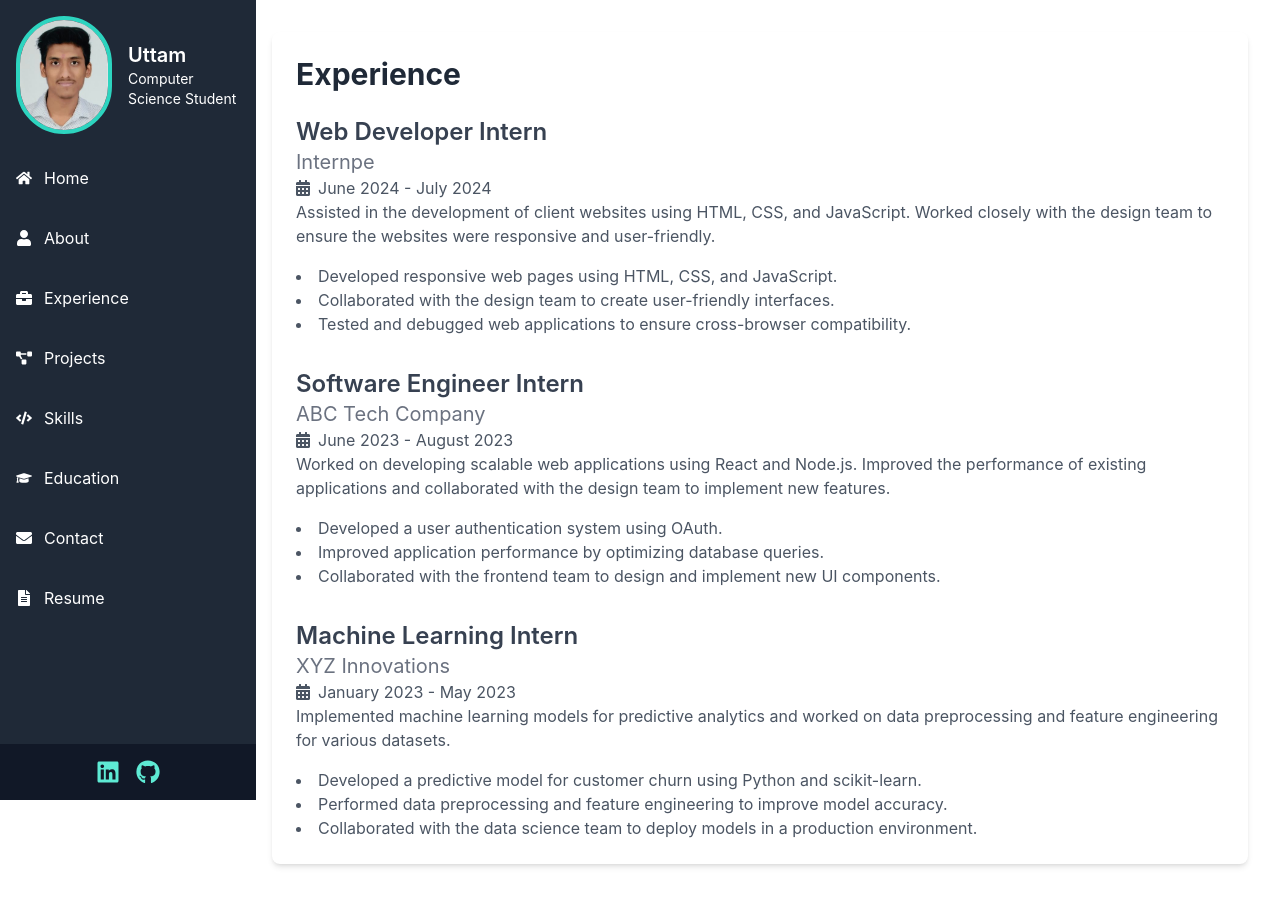
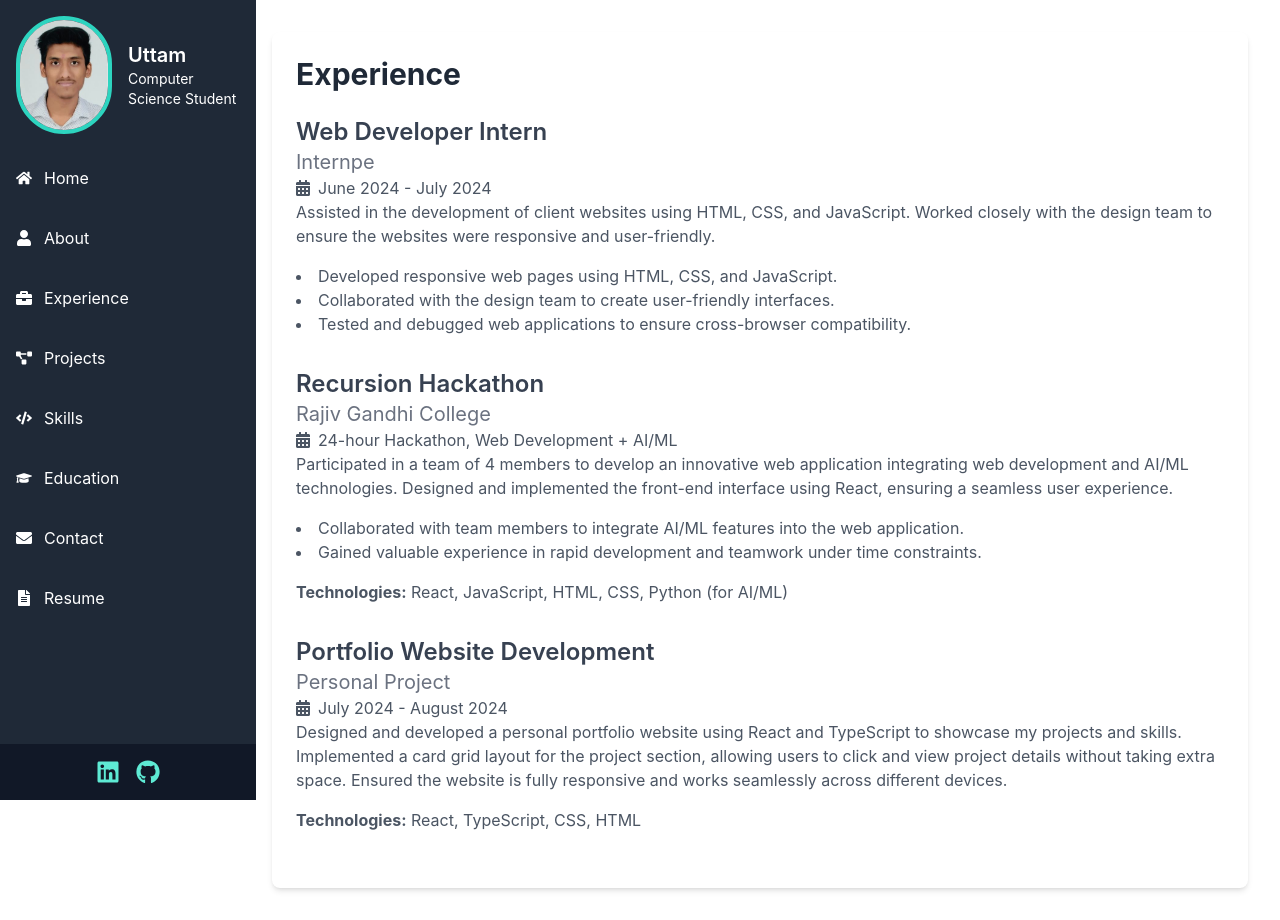
Before and after one commit to Uttam1910/stellar-portfolio-react, a React (Create React App) app: page /experience in a window 1280 px wide. Before the commit the page ends 896 px from the top, so only its background shows below. Built offline with nearby package versions, Linux system fonts and the light colour scheme.

Commit message:
Updated experience section

```diff
--- a/src/pages/Experience.tsx
+++ b/src/pages/Experience.tsx
@@ -3,68 +3,41 @@ import React from 'react';
 const Experience: React.FC = () => {
   return (
     <main className="flex-1 container mx-auto px-4 py-8">
-      <section
-        id="experience"
-        className="bg-white shadow-md rounded-lg p-6 lg:ml-64 mx-4"
-      >
+      <section id="experience" className="bg-white shadow-md rounded-lg p-6 lg:ml-64 mx-4">
         <h1 className="text-3xl font-bold text-gray-800 mb-6">Experience</h1>
+
         <div className="experience-item mb-8">
-          <h2 className="text-2xl font-semibold text-gray-700">
-            Web Developer Intern
-          </h2>
+          <h2 className="text-2xl font-semibold text-gray-700">Web Developer Intern</h2>
           <h3 className="text-xl text-gray-500">Internpe</h3>
-          <p className="text-gray-600">
-            <i className="fas fa-calendar-alt mr-2"></i>June 2024 - July 2024
-          </p>
-          <p className="text-gray-600">
-            Assisted in the development of client websites using HTML, CSS, and
-            JavaScript. Worked closely with the design team to ensure the
-            websites were responsive and user-friendly.
-          </p>
+          <p className="text-gray-600"><i className="fas fa-calendar-alt mr-2"></i>June 2024 - July 2024</p>
+          <p className="text-gray-600">Assisted in the development of client websites using HTML, CSS, and JavaScript. Worked closely with the design team to ensure the websites were responsive and user-friendly.</p>
           <ul className="list-disc list-inside text-gray-600 mt-4">
             <li>Developed responsive web pages using HTML, CSS, and JavaScript.</li>
             <li>Collaborated with the design team to create user-friendly interfaces.</li>
             <li>Tested and debugged web applications to ensure cross-browser compatibility.</li>
           </ul>
         </div>
+
         <div className="experience-item mb-8">
-          <h2 className="text-2xl font-semibold text-gray-700">
-            Software Engineer Intern
-          </h2>
-          <h3 className="text-xl text-gray-500">ABC Tech Company</h3>
-          <p className="text-gray-600">
-            <i className="fas fa-calendar-alt mr-2"></i>June 2023 - August 2023
-          </p>
-          <p className="text-gray-600">
-            Worked on developing scalable web applications using React and
-            Node.js. Improved the performance of existing applications and
-            collaborated with the design team to implement new features.
-          </p>
+          <h2 className="text-2xl font-semibold text-gray-700">Recursion Hackathon</h2>
+          <h3 className="text-xl text-gray-500">Rajiv Gandhi College</h3>
+          <p className="text-gray-600"><i className="fas fa-calendar-alt mr-2"></i>24-hour Hackathon, Web Development + AI/ML</p>
+          <p className="text-gray-600">Participated in a team of 4 members to develop an innovative web application integrating web development and AI/ML technologies. Designed and implemented the front-end interface using React, ensuring a seamless user experience.</p>
           <ul className="list-disc list-inside text-gray-600 mt-4">
-            <li>Developed a user authentication system using OAuth.</li>
-            <li>Improved application performance by optimizing database queries.</li>
-            <li>Collaborated with the frontend team to design and implement new UI components.</li>
+            <li>Collaborated with team members to integrate AI/ML features into the web application.</li>
+            <li>Gained valuable experience in rapid development and teamwork under time constraints.</li>
           </ul>
+          <p className="text-gray-600 mt-4"><strong>Technologies:</strong> React, JavaScript, HTML, CSS, Python (for AI/ML)</p>
         </div>
-        <div className="experience-item">
-          <h2 className="text-2xl font-semibold text-gray-700">
-            Machine Learning Intern
-          </h2>
-          <h3 className="text-xl text-gray-500">XYZ Innovations</h3>
-          <p className="text-gray-600">
-            <i className="fas fa-calendar-alt mr-2"></i>January 2023 - May 2023
-          </p>
-          <p className="text-gray-600">
-            Implemented machine learning models for predictive analytics and
-            worked on data preprocessing and feature engineering for various
-            datasets.
-          </p>
-          <ul className="list-disc list-inside text-gray-600 mt-4">
-            <li>Developed a predictive model for customer churn using Python and scikit-learn.</li>
-            <li>Performed data preprocessing and feature engineering to improve model accuracy.</li>
-            <li>Collaborated with the data science team to deploy models in a production environment.</li>
-          </ul>
+
+        <div className="experience-item mb-8">
+          <h2 className="text-2xl font-semibold text-gray-700">Portfolio Website Development</h2>
+          <h3 className="text-xl text-gray-500">Personal Project</h3>
+          <p className="text-gray-600"><i className="fas fa-calendar-alt mr-2"></i>July 2024 - August 2024</p>
+          <p className="text-gray-600">Designed and developed a personal portfolio website using React and TypeScript to showcase my projects and skills. Implemented a card grid layout for the project section, allowing users to click and view project details without taking extra space. Ensured the website is fully responsive and works seamlessly across different devices.</p>
+          <p className="text-gray-600 mt-4"><strong>Technologies:</strong> React, TypeScript, CSS, HTML</p>
         </div>
+
       </section>
     </main>
   );
```
